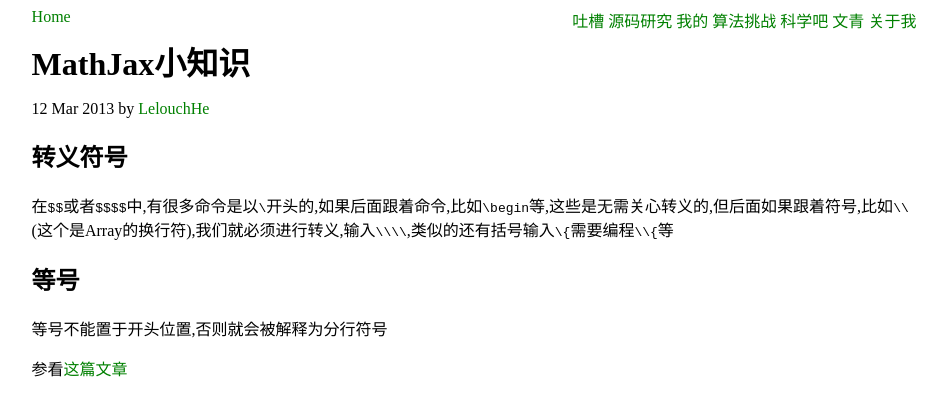
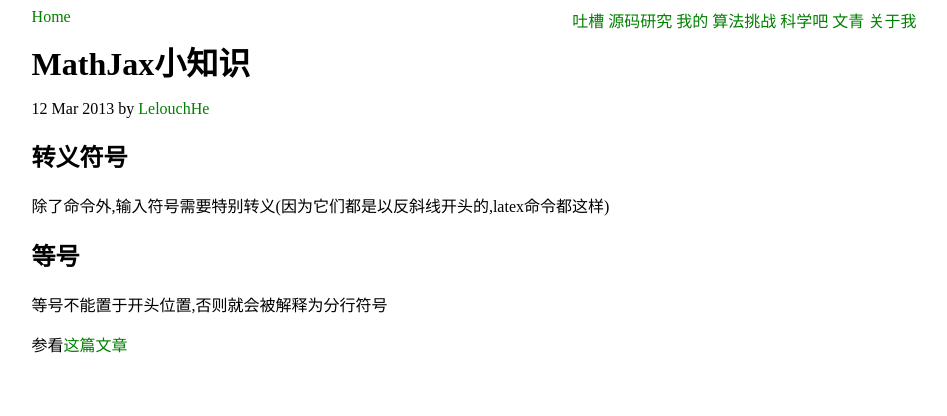
Before and after one commit to LelouchHe/lelouchhe.github.com, a Jekyll site: the page built from _posts/science/2013-03-12-mathjax_tips.md, in a window 1280 px wide. Shown: the top 416 px of the page, without its empty margins (166-1113 px from the left). Built offline with Jekyll 4.4.1, drawn with Linux system fonts in a browser that asks for light colours; Markdown is read by kramdown in place of the engine named in the settings.

Commit message:
new update

```diff
--- a/_posts/science/2013-03-12-mathjax_tips.md
+++ b/_posts/science/2013-03-12-mathjax_tips.md
@@ -7,7 +7,7 @@ tag: mathjax
 
 ## 转义符号
 
-在`$$`或者`$$$$`中,有很多命令是以`\`开头的,如果后面跟着命令,比如`\begin`等,这些是无需关心转义的,但后面如果跟着符号,比如`\\`(这个是Array的换行符),我们就必须进行转义,输入`\\\\`,类似的还有括号输入`\{`需要编程`\\{`等
+除了命令外,输入符号需要特别转义(因为它们都是以反斜线开头的,latex命令都这样)
 
 ## 等号
 
```
